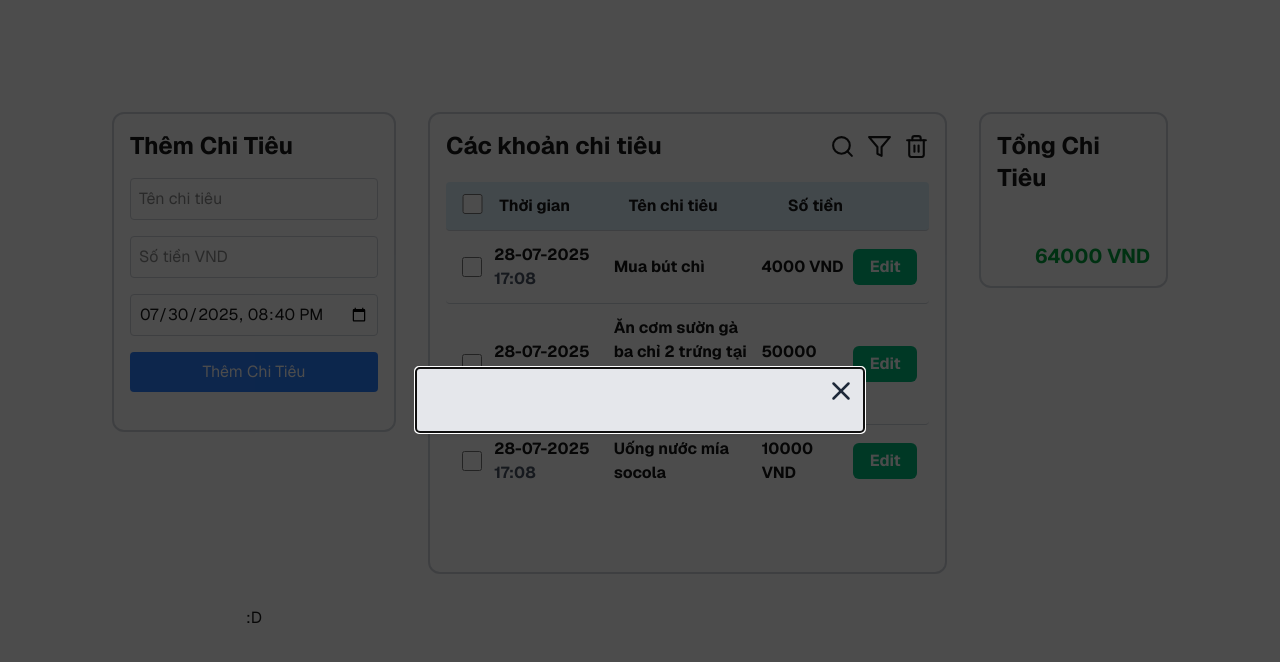
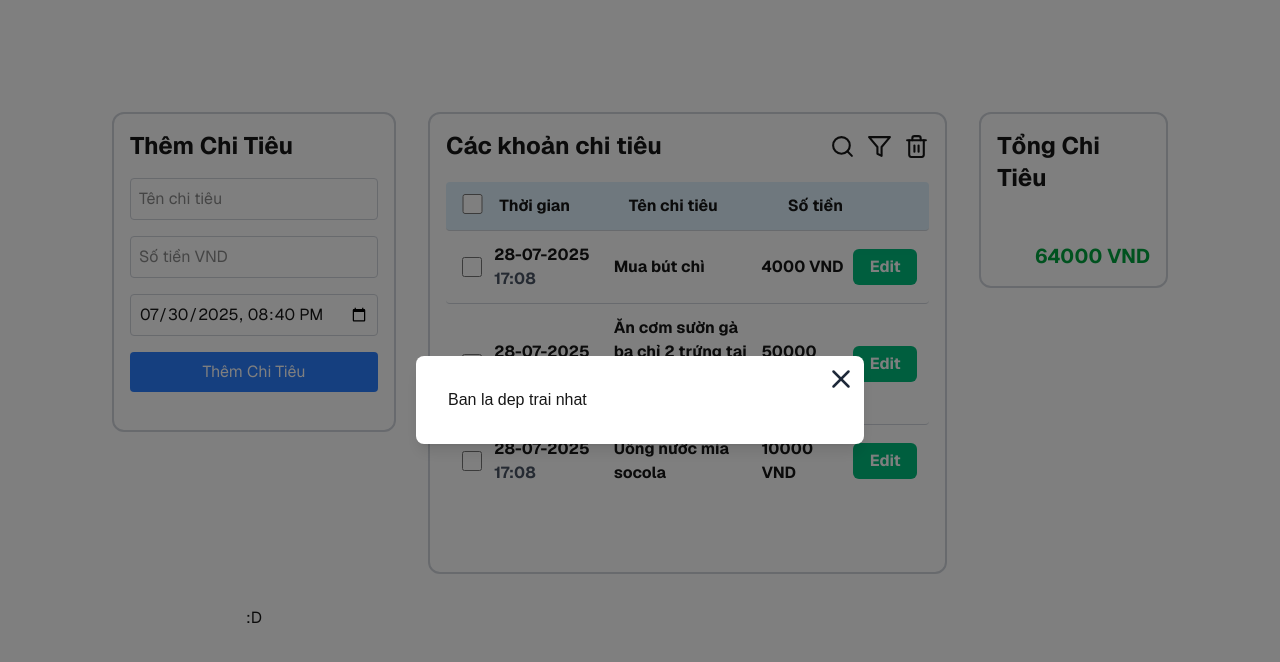
Before and after one commit to levanvux/final-boss-mhx25, a Next.js app: page / in a window 1280 px wide. Both pictures are taken after a click on the element 879 px from the left and 146 px from the top of the page. Shown: the top 662 px of the page. Built offline with nearby package versions, Linux system fonts and the light colour scheme.

Commit message:
sửa giao diện modal

```diff
--- a/src/components/Modal.tsx
+++ b/src/components/Modal.tsx
@@ -4,28 +4,33 @@ import { useState } from "react";
 import { FiX } from "react-icons/fi";
 
 type ModalProps = {
-  children: React.ReactNode;
+  children(closeModal: () => void): React.ReactNode;
   trigger: React.ReactNode;
 };
 
 const Modal: React.FC<ModalProps> = ({ children, trigger }) => {
   const [showModal, setShowModal] = useState<boolean>(false);
+
+  const closeModal = () => {
+    setShowModal(false);
+  };
+
   return (
     <>
       <div onClick={() => setShowModal(true)}>{trigger}</div>
       <ReactModal
         isOpen={showModal}
-        onRequestClose={() => setShowModal(false)}
+        onRequestClose={() => closeModal()}
         ariaHideApp={false}
-        className="relative mx-auto w-md max-w-xl rounded bg-gray-200 p-8 shadow-md"
-        overlayClassName="fixed flex items-center justify-center bg-[rgba(0,0,0,0.7)] inset-0 z-1000"
+        className="relative mx-auto w-md max-w-xl rounded-lg bg-white p-8 shadow-lg outline-none"
+        overlayClassName="fixed flex items-center justify-center bg-[rgba(0,0,0,0.5)] inset-0 z-1000"
       >
         <FiX
           size={30}
           className="absolute top-2 right-2 cursor-pointer text-gray-800 hover:text-gray-900"
           onClick={() => setShowModal(false)}
         />
-        {children}
+        {children(closeModal)}
       </ReactModal>
     </>
   );
```
